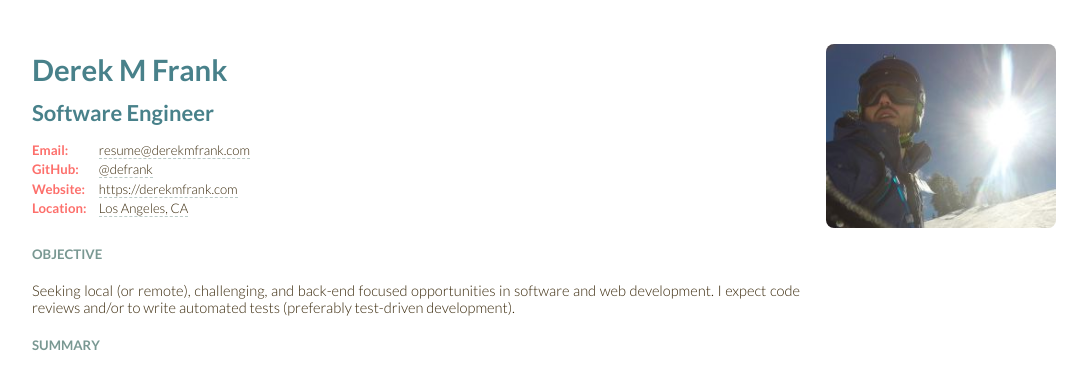
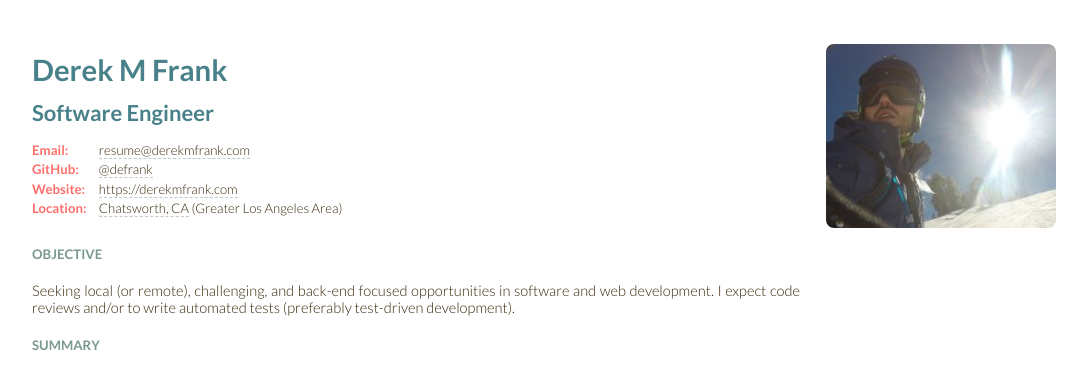
Before and after one commit to defrank/defrank.github.io, a Jekyll site: the page built from resume.html, in a window 1280 px wide. Shown: the top 374 px of the page, without its empty margins (96-1183 px from the left). Built offline with Jekyll 4.4.1, drawn with Linux system fonts in a browser that asks for light colours.

Commit message:
chore(resume): Update location

```diff
--- a/resume.html
+++ b/resume.html
@@ -581,7 +581,10 @@ layout: blank
             </div>
             <div class="geolocation">
                 <dt>Location</dt>
-                <dd><a target="_blank" href="https://www.google.com/maps/dir//Chatsworth,+CA+91311">Los Angeles, CA</a></dd>
+                <dd>
+                    <a target="_blank" href="https://www.google.com/maps/dir//Chatsworth,+CA+91311">Chatsworth, CA</a>
+                    (Greater Los Angeles Area)
+                </dd>
             </div>
         </dl>
     </address>
```
